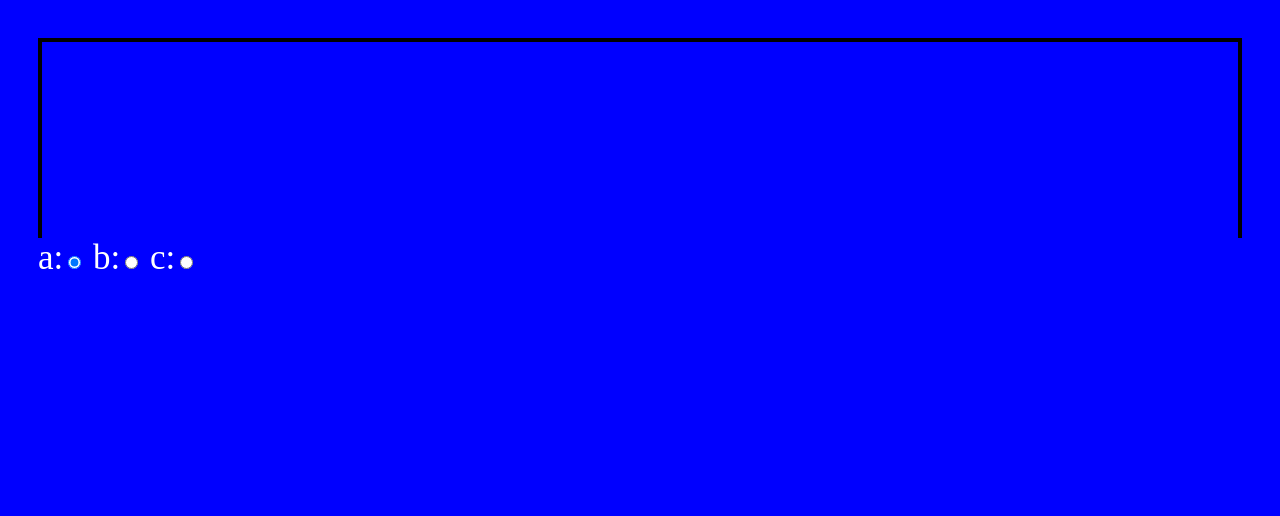
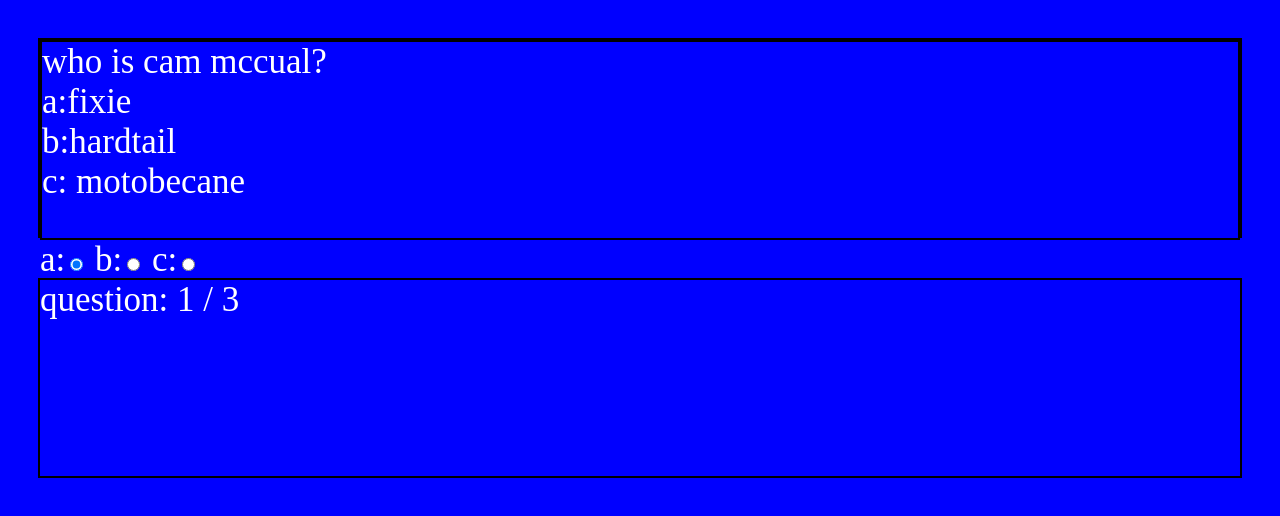
Before and after one commit to alexander-poe/quiz, a plain HTML site: page index.html in a window 1280 px wide. Both pictures are taken after a click on the radio button 74 px from the left and 262 px from the top of the page. Drawn offline with nearby package versions, Linux system fonts and the light colour scheme.

Commit message:
mostrecent

```diff
--- a/app.js
+++ b/app.js
@@ -24,14 +24,23 @@ $('.question3').html(p3);
 
 problemOne();
 problemTwo();
-// problemThree();
+problemThree();
+
+
+
 
 $("input[type='radio']").on('click', function(event) {
+	//increments counter per radio button click
+	var counterValue = parseInt($(".spanCounter").text(), 10) +1;
+	$(".spanCounter").text(counterValue)
+
 	var counter = 0;
+
+	//gets value of radio button
 	var rightOrWrongValue = $(this).val();
 	for (var i = 0; i < 10; i++){
 	try {
-			if (counter === 4) {
+			if (counter === 3) {
 				$('#3').hide();
 				$('#4').show();
 				break;
@@ -42,6 +51,7 @@ $("input[type='radio']").on('click', function(event) {
 				$('#3').show();
 				counter += 1;
 				console.log('second');
+				break;
 			}
 
 			else if (counter === 0) {
@@ -68,7 +78,7 @@ $("input[type='radio']").on('click', function(event) {
 		}
 
 	}
-	console.log(counter);
+
 
 });
 
--- a/index.html
+++ b/index.html
@@ -12,12 +12,15 @@
   	<div id = "1" class="question1"></div>
   	<div id = "2" class="question2"></div>
   	<div id = "3" class="question3"></div>
-  </div>
-   <form id="multChoice">
-    a:<input type="radio" id="a" name="a" value=1>
-    b:<input type="radio" id="b" name="b" value=1>
-    c:<input type="radio" id="c" name="c" value=0>
-  </form>
+
+    <form id="multChoice">
+      a:<input type="radio" id="a" name="a" value=1>
+      b:<input type="radio" id="b" name="b" value=1>
+      c:<input type="radio" id="c" name="c" value=0>
+    </form>
+   </div>
+
+   <br><div class="counter">question: <span class="spanCounter">0</span> / 3</div>
 
 
 
```
